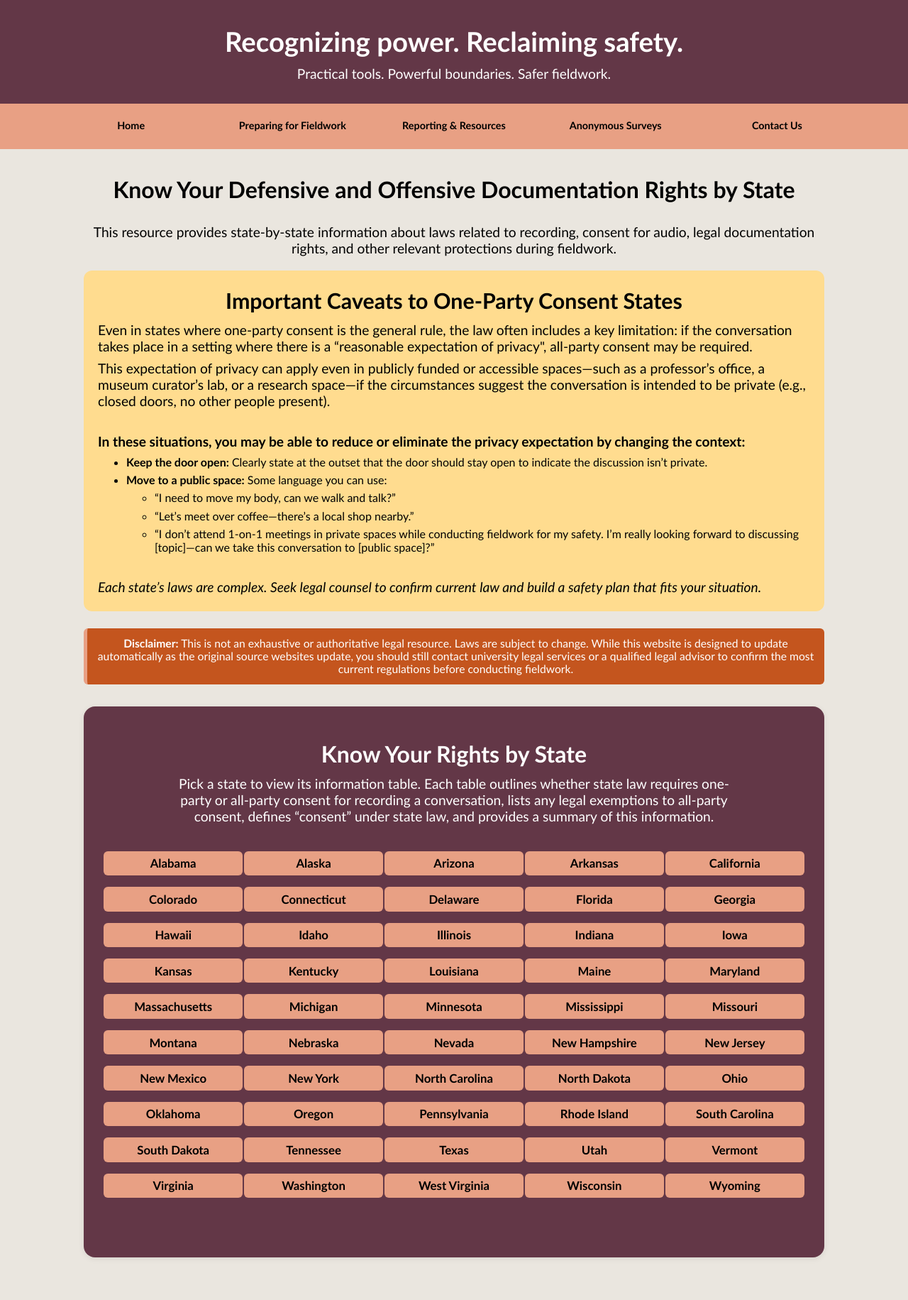
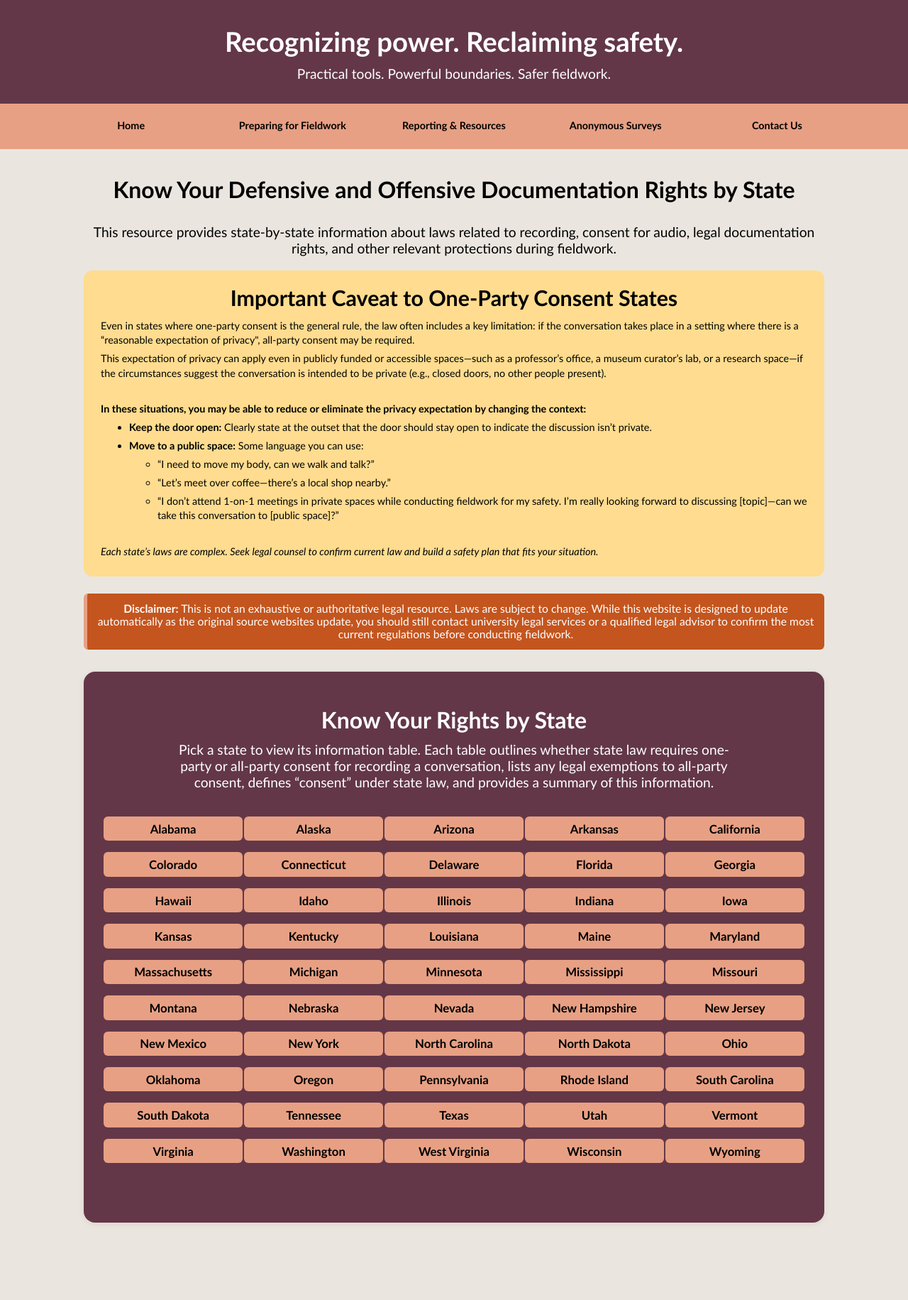
Before and after one commit to AnthroSafetyWarrior/GoldenTrowelProject, a Jekyll site: the page built from _pages/statelaw.html, in a window 1280 px wide. Shown: the whole page at 71% size. Built offline with Jekyll 4.4.1, drawn with Linux system fonts in a browser that asks for light colours; after the commit the page ends 1782 px from its top, so only the background shows below that.

Commit message:
updating pages

```diff
--- a/_pages/statelaw.html
+++ b/_pages/statelaw.html
@@ -36,17 +36,6 @@ permalink: /statelaw.html
 /* hide the per-state panels in markup; JS copies their contents into .row-panel */
 .panel{ display:none; }
 
-
-/* ---- Callout ---- */
-.oneparty-caveat{
-  background:#ffdc8f;
-  padding:1rem 1.25rem;
-  margin:1.25rem auto;
-  max-width:100%;
-  text-align:left;
-  border-radius:12px;
-}
-.oneparty-caveat p, .oneparty-caveat ul, .oneparty-caveat li{ text-align:left; margin:.4em 0; }
 
 /* Table inside the accordion */
 .row-panel table{
@@ -79,6 +68,29 @@ permalink: /statelaw.html
   .row-panel table{ min-width: 640px; }
 }
 
+.oneparty-caveat {
+  background: #ffdc8f;
+  padding: clamp(0.75rem, 2vw, 1.25rem) clamp(1rem, 2.5vw, 1.5rem);
+  margin: clamp(1rem, 2vw, 1.25rem) auto;
+  max-width: 100%;
+  text-align: left;
+  border-radius: 12px;
+}
+
+.oneparty-caveat h3 {
+  font-size: clamp(1.2rem, 2.5vw, 1.9rem);
+  margin-top: 0;
+}
+
+.oneparty-caveat p,
+.oneparty-caveat ul,
+.oneparty-caveat li {
+  font-size: clamp(0.9rem, 1.1vw, 1rem);
+  text-align: left;
+  margin: 0.4em 0;
+  line-height: 1.4;
+}
+
 /* Disclaimer stays full-width above/below */
 .disclaimer{
   font-size:.98em; color:#fff; background:#c4551e;
@@ -121,7 +133,7 @@ permalink: /statelaw.html
 </div>
 
 <div class="oneparty-caveat" role="region" aria-labelledby="opc-caveats-title">
-  <h3 id="opc-caveats-title"; style="font-size:1.9em;">Important Caveats to One-Party Consent States</h3>
+  <h3 id="opc-caveats-title"; style="font-size:1.9em;">Important Caveat to One-Party Consent States</h3>
     <p>Even in states where one-party consent is the general rule, the law often includes a key limitation: if the conversation takes place in a setting where there is a “reasonable expectation of privacy", all-party consent may be required.</p>
 <p>This expectation of privacy can apply even in publicly funded or accessible spaces—such as a professor’s office, a museum curator’s lab, or a research space—if the circumstances suggest the conversation is intended to be private (e.g., closed doors, no other people present).</p><br>
 
```
